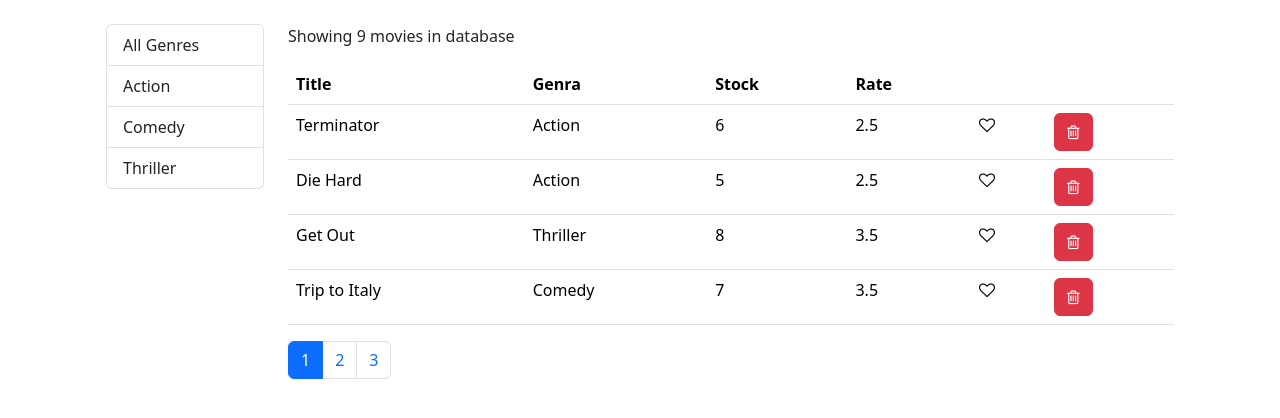
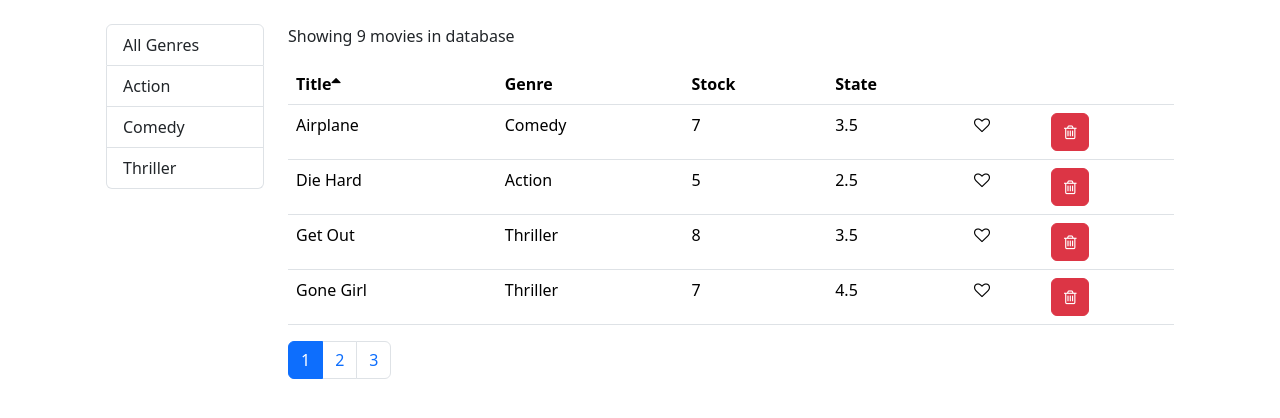
Before and after one commit to foverokavindz/ReactVidly, a React (Create React App) app: page / in a window 1280 px wide. Shown: the top 418 px of the page. Built offline with nearby package versions, Linux system fonts and the light colour scheme.

Commit message:
filteringPagingSorting-All Done

```diff
--- a/src/components/common/like.jsx
+++ b/src/components/common/like.jsx
@@ -1,11 +1,12 @@
-const Like = (props) => {
+const Like = ({ liked, onClick, movieId }) => {
   let classes = 'fa fa-heart';
-  if (!props.liked) classes += '-o';
+  if (!liked) classes += '-o';
   return (
     <i
       className={classes}
       style={{ cursor: 'pointer' }}
-      onClick={props.onClick}
+      onClick={onClick}
+      key={movieId}
     ></i>
   );
 };
--- a/src/components/common/listGroup.jsx
+++ b/src/components/common/listGroup.jsx
@@ -1,11 +1,10 @@
-const ListGroup = (props) => {
-  const {
-    items,
-    textProp /**/,
-    valueProp /* _id */,
-    selectedItem,
-    onItemSelect,
-  } = props;
+const ListGroup = ({
+  items,
+  textProp /**/,
+  valueProp /* _id */,
+  selectedItem,
+  onItemSelect,
+}) => {
   return (
     <ul class="list-group">
       {items.map((item) => (
--- a/src/components/common/pagination.jsx
+++ b/src/components/common/pagination.jsx
@@ -2,9 +2,7 @@
 import _ from 'lodash';
 import propTypes from 'prop-types';
 
-const Pagination = (props) => {
-  const { itemsCount, pageSize, currentPage, onPageChange } = props;
-
+const Pagination = ({ itemsCount, pageSize, currentPage, onPageChange }) => {
   const pagesCount = Math.ceil(itemsCount / pageSize);
   if (pagesCount === 1) return null;
 
--- /dev/null
+++ b/src/components/common/table.jsx
@@ -0,0 +1,13 @@
+import TableHeader from './tableHeader';
+import TableBody from './tableBody';
+
+const Table = ({ columns, sortColumn, onSort, data }) => {
+  return (
+    <table className="table">
+      <TableHeader columns={columns} sortColumn={sortColumn} onSort={onSort} />
+      <TableBody data={data} columns={columns} />
+    </table>
+  );
+};
+
+export default Table;
--- /dev/null
+++ b/src/components/common/tableBody.jsx
@@ -0,0 +1,26 @@
+import _ from 'lodash';
+
+const TableBody = ({ data, columns }) => {
+  const renderCell = (item, column) => {
+    if (column.content) return column.content(item);
+    return _.get(item, column.path);
+  };
+
+  const createKey = (item, column) => {
+    return item._id + (column.path || column.key);
+  };
+
+  return (
+    <tbody>
+      {data.map((item) => (
+        <tr key={item._id}>
+          {columns.map((column) => (
+            <td key={createKey(item, column)}> {renderCell(item, column)}</td>
+          ))}
+        </tr>
+      ))}
+    </tbody>
+  );
+};
+
+export default TableBody;
--- /dev/null
+++ b/src/components/common/tableHeader.jsx
@@ -0,0 +1,38 @@
+const TableHeader = ({ onSort, sortColumn, columns }) => {
+  const raizeSort = (path) => {
+    const updatedSortColumn = { ...sortColumn };
+    if (updatedSortColumn.path === path)
+      updatedSortColumn.order =
+        updatedSortColumn.order === 'asc' ? 'desc' : 'asc';
+    else {
+      updatedSortColumn.path = path;
+      updatedSortColumn.order = 'asc';
+    }
+    onSort(updatedSortColumn);
+  };
+
+  const renderSortIcon = (column) => {
+    if (column.path !== sortColumn.path) return null;
+
+    if (sortColumn.order === 'asc') return <i className="fa  fa-sort-asc"></i>;
+    return <i className="fa  fa-sort-desc "></i>;
+  };
+  return (
+    <thead>
+      <tr>
+        {columns.map((column) => (
+          <th
+            className="clickable"
+            key={column.path || column.key}
+            onClick={() => raizeSort(column.path)}
+          >
+            {column.labal}
+            {renderSortIcon(column)}
+          </th>
+        ))}
+      </tr>
+    </thead>
+  );
+};
+
+export default TableHeader;
--- a/src/components/movies.jsx
+++ b/src/components/movies.jsx
@@ -5,6 +5,7 @@ import { paginate } from '../utils/pagination';
 import Pagination from './common/pagination';
 import ListGroup from './common/listGroup';
 import MoviesTable from './moviesTable';
+import _ from 'lodash';
 
 const Movies = () => {
   const [allMovies, setAllMovies] = useState([]); // [{key:Value}, {}, {}, {}, {}]
@@ -12,10 +13,11 @@ const Movies = () => {
   const [currentPage, setCurrentPage] = useState(1);
   const [pageSize] = useState(4);
   const [selectedGenre, setSelectedGenre] = useState(null);
+  const [sortColumn, setSortColumn] = useState({ path: 'title', order: 'asc' });
 
   useEffect(() => {
     const fetchMoviesAndGenres = () => {
-      const genresData = [{ name: 'All Genres' }, ...getGenres()];
+      const genresData = [{ _id: '', name: 'All Genres' }, ...getGenres()];
       const moviesData = getMovies();
 
       setGenres(genresData);
@@ -26,29 +28,30 @@ const Movies = () => {
   }, []);
 
   const handleDelete = (movie) => {
-    const updatedMovies = allMovies.filter((m) => m._id !== movie._id);
-    setAllMovies(updatedMovies);
+    setAllMovies((prevMovies) => {
+      const index = prevMovies.findIndex((m) => m._id === movie._id);
+      if (index !== -1) {
+        const updatedMovies = [...prevMovies];
+        updatedMovies.splice(index, 1); // Remove the movie from the array
+        return updatedMovies;
+      }
+      return prevMovies;
+    });
   };
 
-  const handleLike = (movie) => {
-    /*
-        {
-          _id: "5b21ca3eeb7f6fbccd471816",
-          title: "Die Hard",
-          genre: { _id: "5b21ca3eeb7f6fbccd471818", name: "Action" },
-          numberInStock: 5,
-          dailyRentalRate: 2.5
+  const handleSort = (updatedSortColumn) => {
+    setSortColumn(updatedSortColumn);
+  };
+
+  const handleLike = (movieId) => {
+    setAllMovies((prevMovies) => {
+      return prevMovies.map((movie) => {
+        if (movie._id === movieId) {
+          return { ...movie, liked: !movie.liked }; // Toggle liked status for selected movie
         }
-    */
-    console.log('toLeaern - Like button clicked', movie);
-    const updatedMovies = [...allMovies];
-    console.log('updatedMovies', updatedMovies);
-    const index = updatedMovies.indexOf(movie);
-    console.log('index', index);
-
-    updatedMovies[index] = { ...updatedMovies[index] };
-    updatedMovies[index].liked = !updatedMovies[index].liked; // true -> false or false->true
-    setAllMovies(updatedMovies);
+        return movie;
+      });
+    });
   };
 
   const handlePageChange = (page) => {
@@ -64,14 +67,17 @@ const Movies = () => {
 
   if (count === 0) return <p>No movies in database</p>;
 
+  // 1
   const filtered =
     selectedGenre && selectedGenre._id
       ? allMovies.filter((m) => m.genre._id === selectedGenre._id)
       : allMovies;
 
-  console.log('filtered', filtered);
-  const movies = paginate(filtered, currentPage, pageSize);
-  console.log('movies', movies);
+  // 2
+  const sorted = _.orderBy(filtered, [sortColumn.path], [sortColumn.order]);
+
+  // 3
+  const movies = paginate(sorted, currentPage, pageSize);
 
   return (
     <div className="row p-4">
@@ -87,8 +93,10 @@ const Movies = () => {
 
         <MoviesTable
           movies={movies}
+          sortColumn={sortColumn}
           onLike={handleLike}
           onDelete={handleDelete}
+          onSort={handleSort}
         />
 
         <Pagination
--- a/src/components/moviesTable.jsx
+++ b/src/components/moviesTable.jsx
@@ -1,47 +1,44 @@
 import Like from './common/like';
+import React, { useState } from 'react';
+import Table from './common/table';
 
-const MoviesTable = (props) => {
-  const { movies, onLike, onDelete, onSort } = props;
-  return (
-    <table className="table">
-      <thead>
-        <tr>
-          <th>Title</th>
-          <th>Genra</th>
-          <th>Stock</th>
-          <th>Rate</th>
-          <th></th>
-          <th></th>
-        </tr>
-      </thead>
-      <tbody>
-        {movies.map((movie) => (
-          <tr key={movie._id}>
-            <td>{movie.title}</td>
-            <td>{movie.genre.name}</td>
-            <td>{movie.numberInStock}</td>
-            <td>{movie.dailyRentalRate}</td>
-            <td>
+const MoviesTable = ({ movies, onLike, onDelete, onSort, sortColumn }) => {
+  const [columns] = useState([
+    { path: 'title', labal: 'Title' },
+    { path: 'genre.name', labal: 'Genre' },
+    { path: 'numberInStock', labal: 'Stock' },
+    { path: 'dailyRentalRate', labal: 'State' },
+    {
+      key: 'like',
+      content: (movie) => (
         <Like
           liked={movie.liked}
           onClick={() => {
-                  onLike(movie);
-                  console.log('toLearn-movie', movie);
+            onLike(movie._id);
           }}
         />
-            </td>
-            <td>
+      ),
+    },
+    {
+      key: 'delete',
+      content: (movie) => (
         <button
           onClick={() => onDelete(movie)}
           className="btn btn-danger btn-md"
         >
           <i class="fa fa-trash-o"></i>
         </button>
-            </td>
-          </tr>
-        ))}
-      </tbody>
-    </table>
+      ),
+    },
+  ]);
+
+  return (
+    <Table
+      columns={columns}
+      data={movies}
+      sortColumn={sortColumn}
+      onSort={onSort}
+    />
   );
 };
 
--- a/src/index.css
+++ b/src/index.css
@@ -11,3 +11,7 @@ code {
   font-family: source-code-pro, Menlo, Monaco, Consolas, 'Courier New',
     monospace;
 }
+
+.clickable {
+  cursor: pointer;
+}
```
Lines whose indentation alone changed are shown as unchanged.
